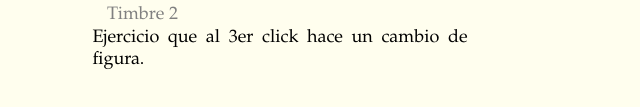
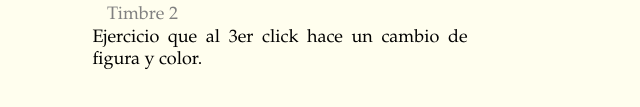
Before and after one commit to valeriadnss/VLr-IE, a plain HTML site: page index.html in a window 1280 px wide. Shown: the part 6668-6775 px from the top of the page, 0-640 px from the left. Drawn offline with Linux system fonts and the light colour scheme.

Commit message:
TERminado Z
Terminado Z

```diff
--- a/index.html
+++ b/index.html
@@ -206,7 +206,7 @@ height="400px"
 width="400px"
 height="400px"
 ></iframe> <a href="https://editor.p5js.org/valeriaMartinez/full/CMgzHNNT7">Timbre 2 </a>
-<p>Ejercicio que al 3er click hace un cambio de figura.</p>
+<p>Ejercicio que al 3er click hace un cambio de figura y color.</p>
 
 <br>
 <br>
```
